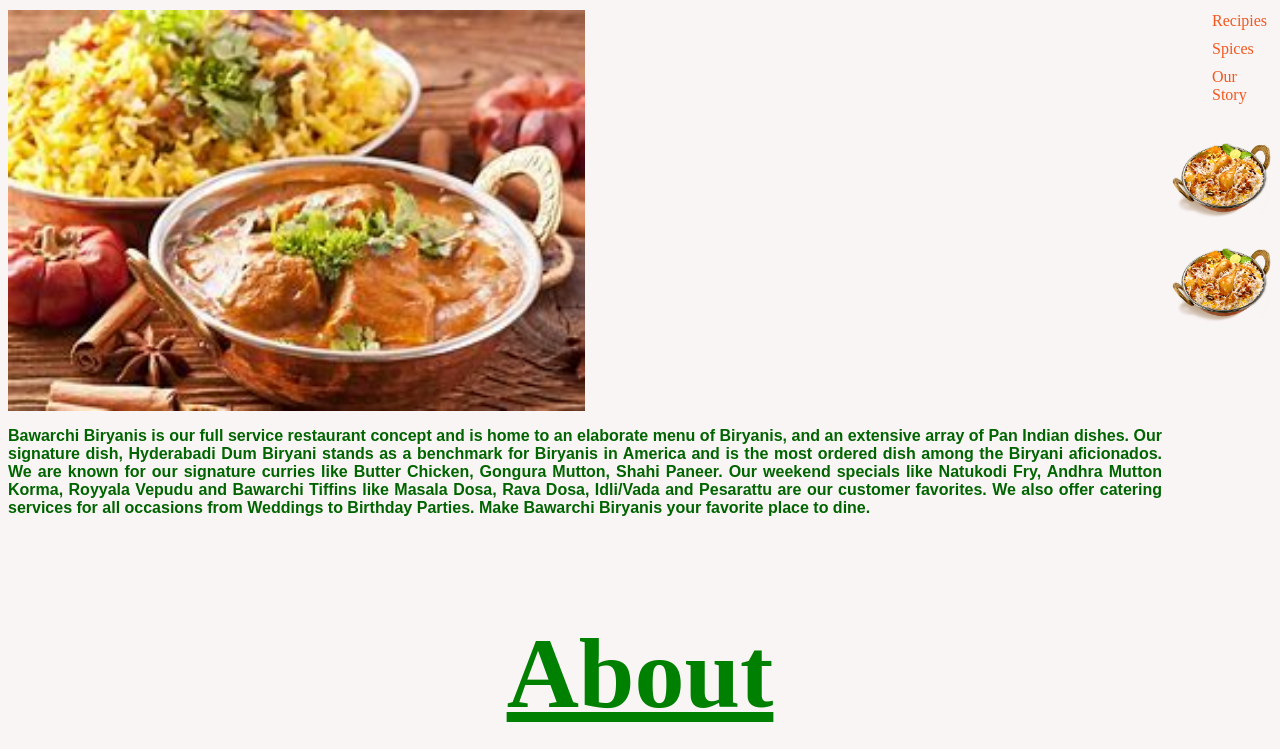
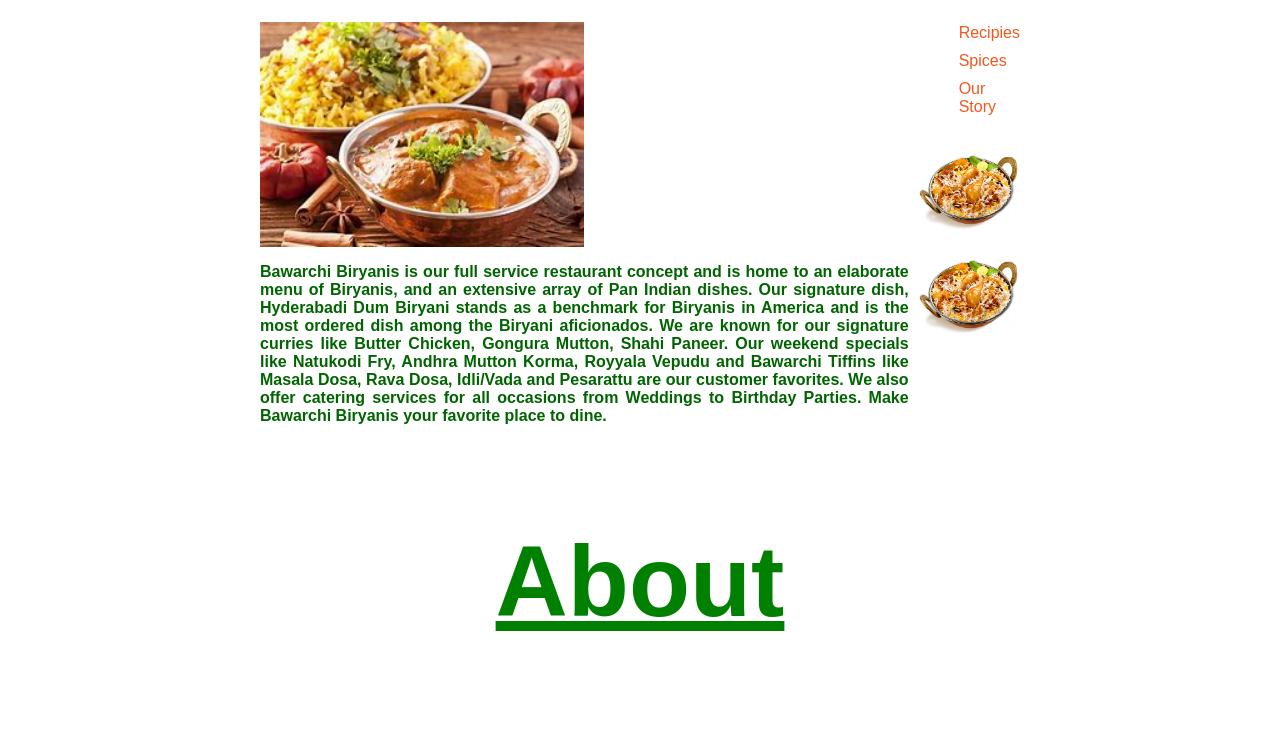
Before and after one commit to SRPatibandla/htmlProject, a plain HTML site: page index.html in a window 1280 px wide. Shown: the part 350-1099 px from the top of the page. Drawn offline with Linux system fonts and the light colour scheme.

Commit message:
modified styles.css by adding some styles to body

```diff
--- a/css/mystyles.css
+++ b/css/mystyles.css
@@ -1,9 +1,18 @@
-/* *{
+ /* *{
   box-sizing: border-box;
 } */
+/* body{
+background-color: rgb(250, 245, 245);
+} */
+* {
+  box-sizing: border-box;
+}
 
-body{
-background-color: rgb(250, 245, 245);
+body {
+  font-family: Arial;
+  margin: 0 auto; /* Center website */
+  max-width: 800px; /* Max width */
+  padding: 20px;
 }
  #heading{
   color:red;
```
